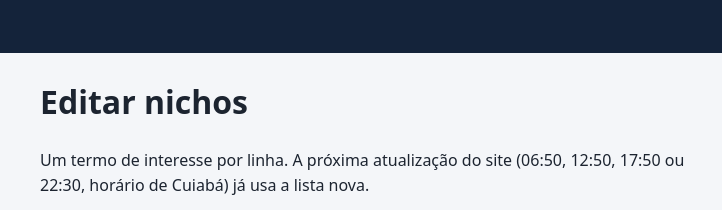
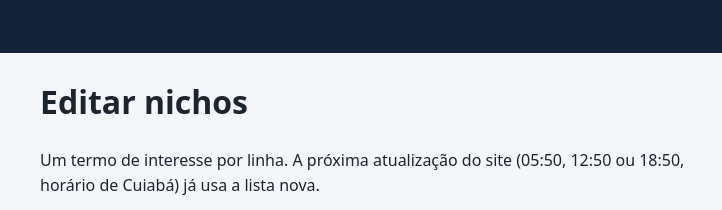
Before and after one commit to LucasBritoSilva/SiteNoticias, a plain HTML site: page docs/editar.html in a window 1280 px wide. Shown: the top 210 px of the page, 276-998 px from the left. Drawn offline with Linux system fonts and the light colour scheme.

Commit message:
Agenda três execuções diárias: 09:50, 16:50 e 22:50 UTC

```diff
--- a/docs/editar.html
+++ b/docs/editar.html
@@ -35,7 +35,7 @@
 </header>
 <main class="editor">
   <h1>Editar nichos</h1>
-  <p>Um termo de interesse por linha. A próxima atualização do site (06:50, 12:50, 17:50 ou 22:30, horário de Cuiabá)
+  <p>Um termo de interesse por linha. A próxima atualização do site (05:50, 12:50 ou 18:50, horário de Cuiabá)
      já usa a lista nova.</p>
 
   <div class="caixa caixa-aviso">
```
Also changed, not shown: 3 other files.
